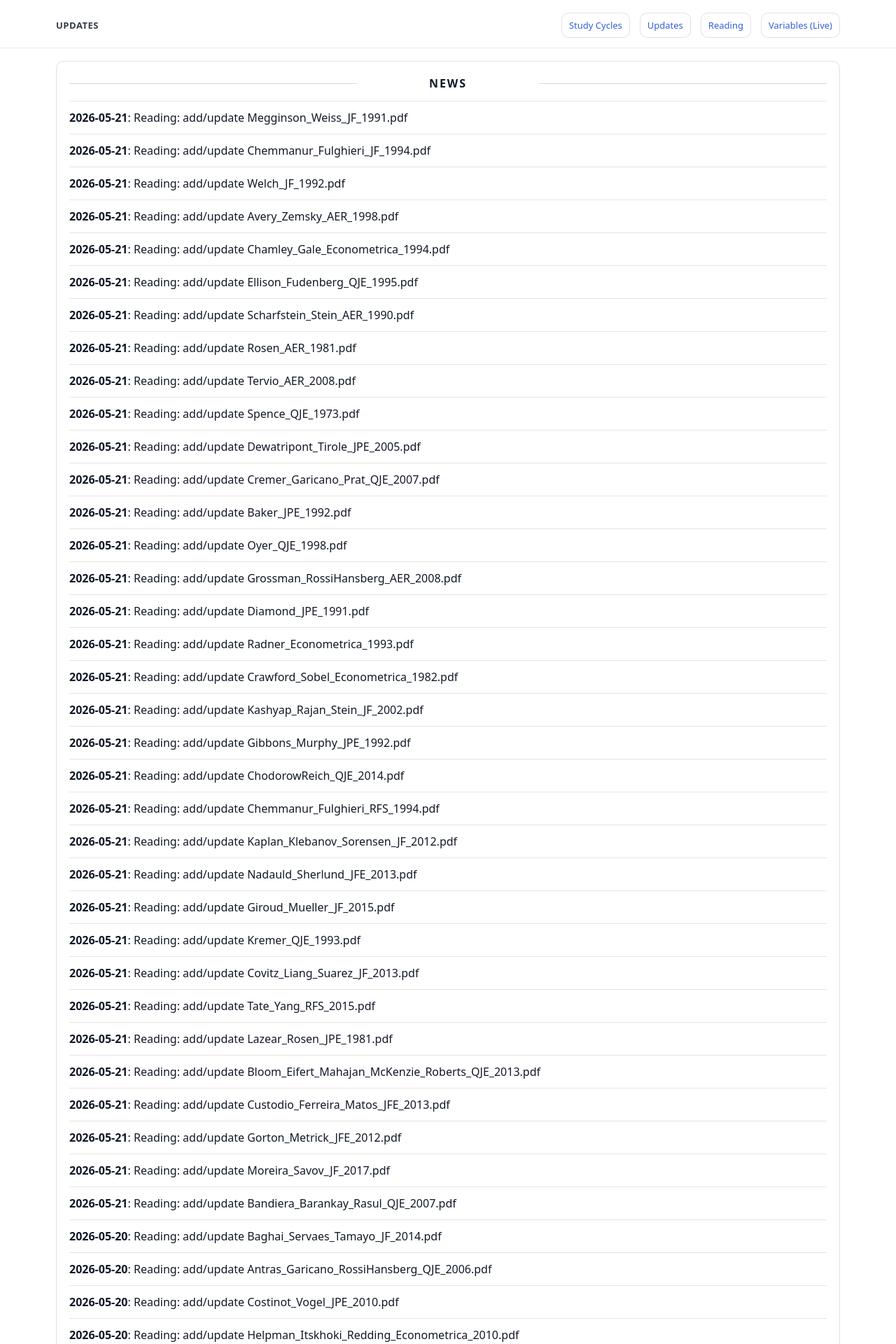
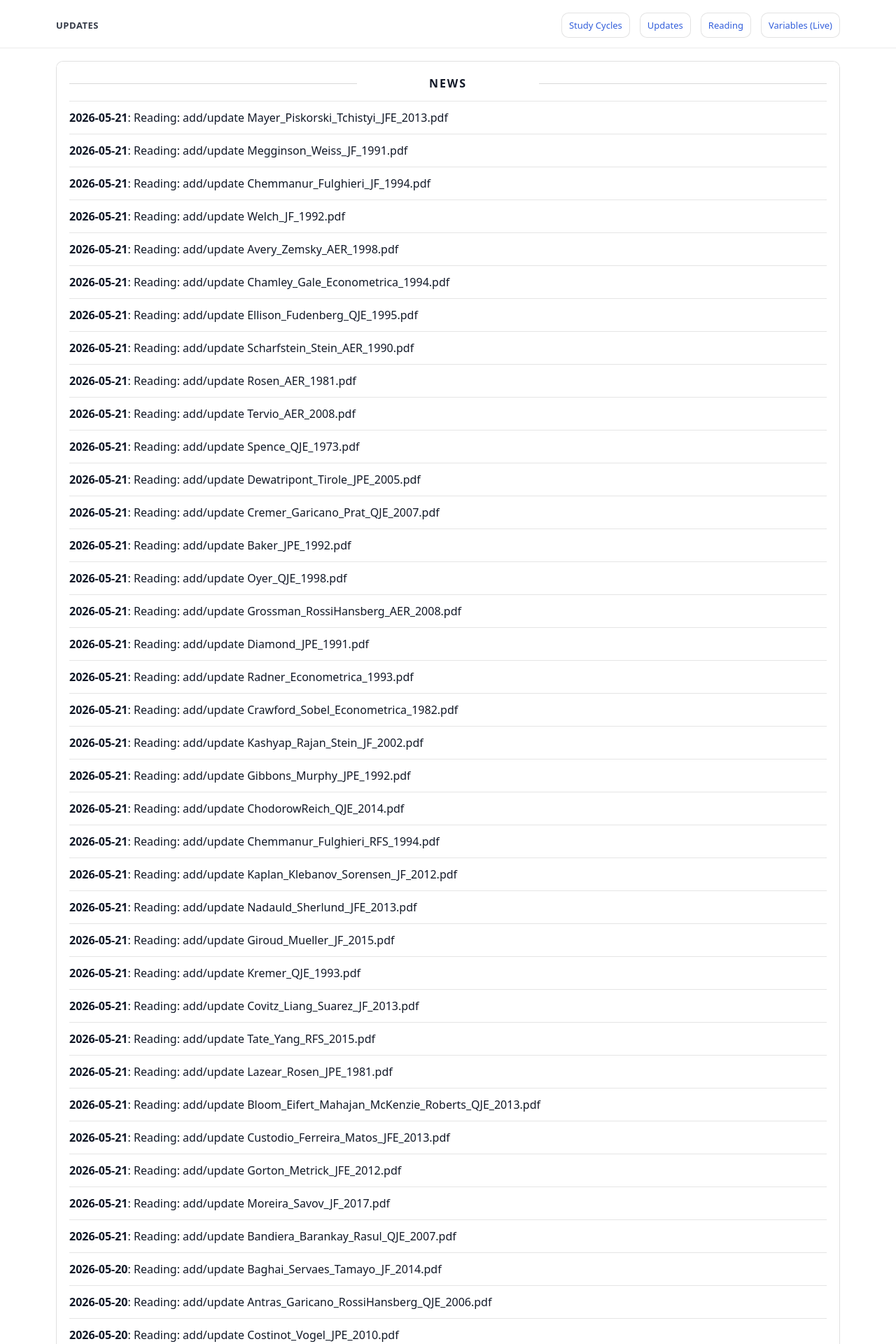
Before and after one commit to yaxinzn/study-archive, a Jekyll site: the page built from updates/index.md, in a window 1280 px wide. Shown: the top 1920 px of the page at 70% size. Built offline with Jekyll 4.4.1, drawn with Linux system fonts in a browser that asks for light colours; some of the changed text lies outside the part shown.

Commit message:
chore: update NEWS feed

```diff
--- a/_data/news.yml
+++ b/_data/news.yml
@@ -1,4 +1,7 @@
 # Auto-generated update history (sorted newest -> oldest). Do not edit manually.
+- ts: "1779363287"
+  date: "2026-05-21"
+  title: "Reading: add/update Mayer_Piskorski_Tchistyi_JFE_2013.pdf"
 - ts: "1779362291"
   date: "2026-05-21"
   title: "Reading: add/update Megginson_Weiss_JF_1991.pdf"
```
